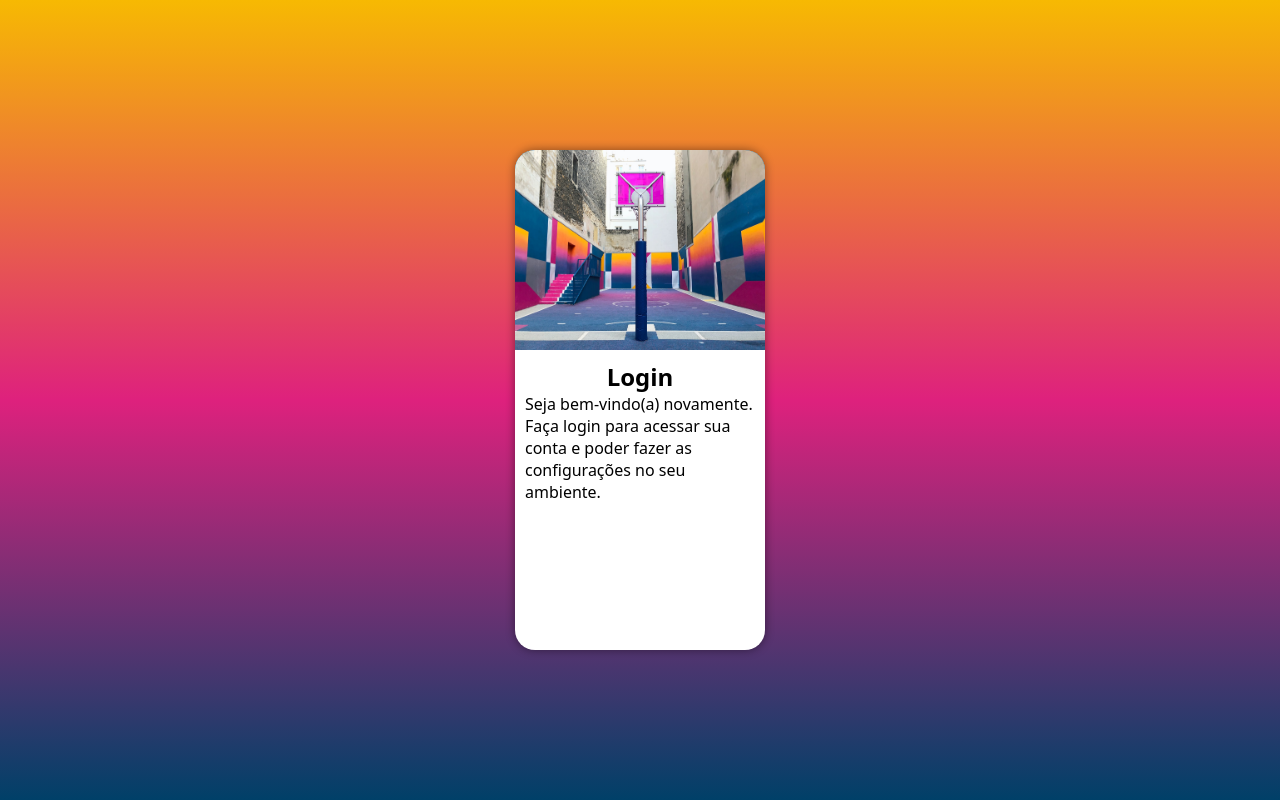
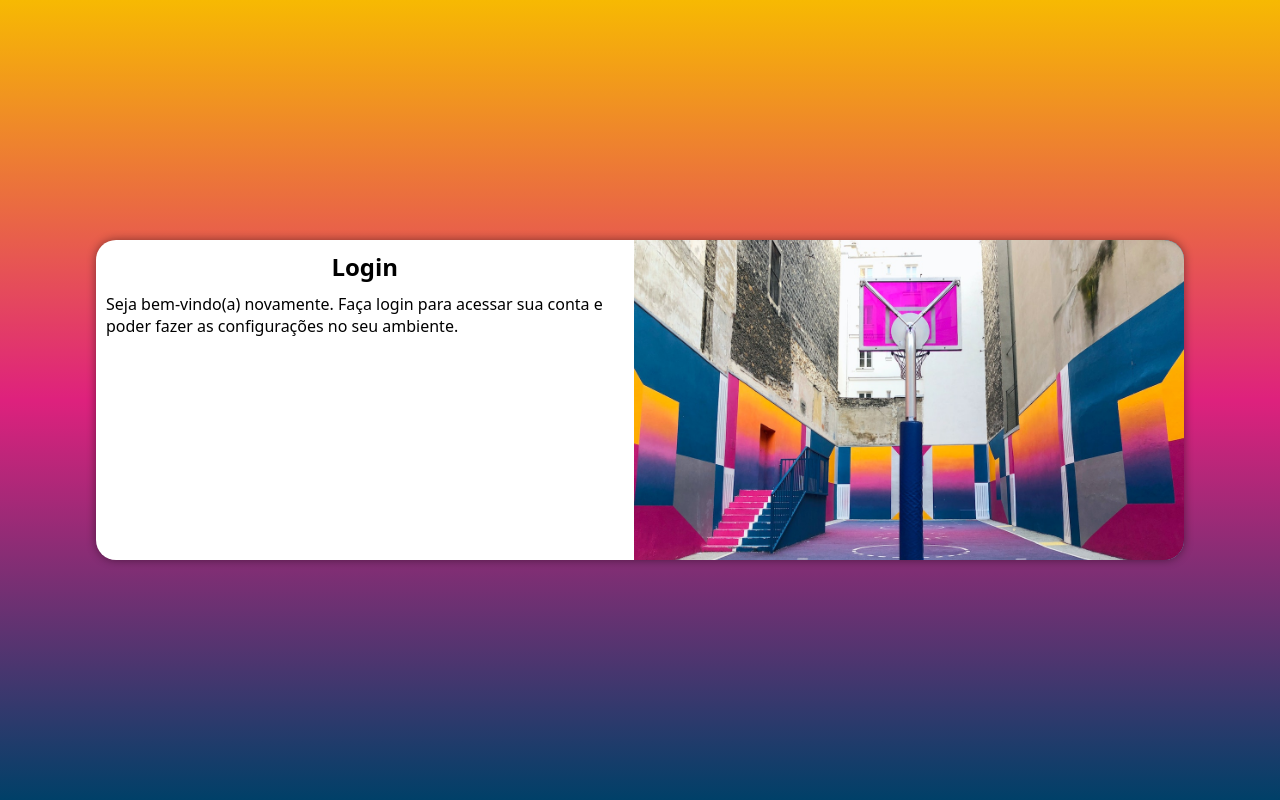
Before and after one commit to matheus-coelhomonteiro/projeto-login, a plain HTML site: page index.html in a window 1280 px wide. Drawn offline with Linux system fonts and the light colour scheme.

Commit message:
mq finalisado

```diff
--- a/estilos/mq.css
+++ b/estilos/mq.css
@@ -7,11 +7,17 @@
 
     section#login {
         width: 85vw;
+        height: 40vh;
+    }
+
+    section#login > div#imagem {
+        float: left;
+        width: 25vw;
         height: 50vh;
     }
-
-    section#login > div#imagem, div#formulario {
-        display: flex;
+    section#login > div#formulario {
+        float: right;
+        width: 60vw;
     }
 }
 
@@ -20,4 +26,19 @@
     body, html {
         background-image: linear-gradient(to bottom, #F7B902, #DE217D, #004068);
     }
+
+    section#login {
+        width: 85vw;
+        height: 40vh;
+    }
+
+    section#login > div#imagem {
+        float: right;
+        width: 43vw;
+        height: 50vh;
+    }
+    section#login > div#formulario {
+        float: left;
+        width: 42vw;
+    }
 }
--- a/estilos/style.css
+++ b/estilos/style.css
@@ -27,8 +27,8 @@ section#login {
     overflow: hidden;
 
     background-color: white;
-    width: 250px;
-    height: 500px;
+    width: 255px;
+    height: 505px;
     border-radius: 20px;
     box-shadow: 0px 0px 10px rgba(0, 0, 0, 0.448);
 }
@@ -49,4 +49,5 @@ section#login > div#formulario {
 
 h1 {
     text-align: center;
+    margin-bottom: 10px;
 }
```
